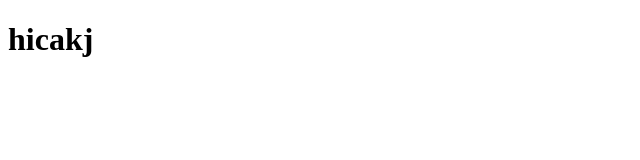
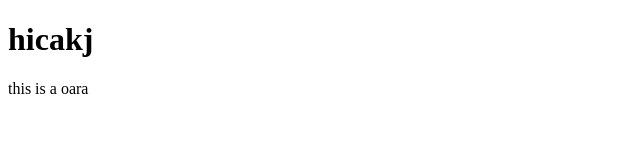
Before and after one commit to mvsp333/new_repo, a plain HTML site: page index.html in a window 1280 px wide. Shown: the full height of the page, 0-640 px from the left. Drawn offline with Linux system fonts and the light colour scheme.

Commit message:
second commit index.html

```diff
--- a/index.html
+++ b/index.html
@@ -7,5 +7,6 @@
 </head>
 <body>
   <h1>hicakj</h1>
+    <p>this is a oara</p>
 </body>
 </html>
```
